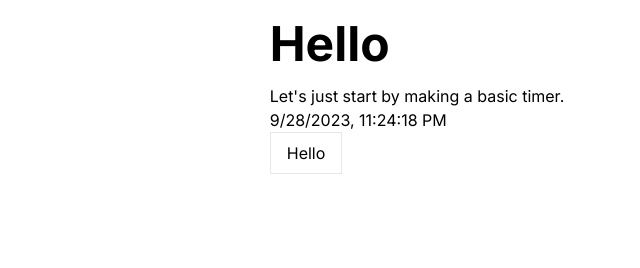
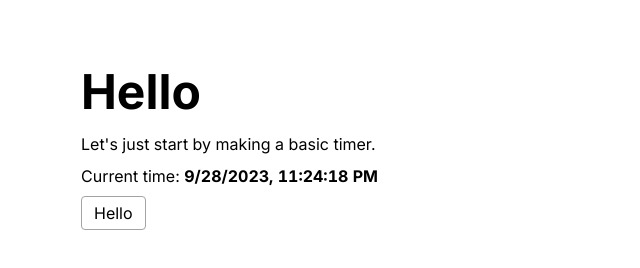
Before and after one commit to womogenes/backwards-timer, a website: page index.html in a window 1280 px wide. Shown: the whole page, without its empty margins (223-863 px from the left). Drawn offline with nearby package versions, Linux system fonts and the light colour scheme.

Commit message:
Start on the timer thing

```diff
--- a/css/input.css
+++ b/css/input.css
@@ -4,10 +4,14 @@
 
 @layer base {
   body {
-    font-family: 'Inter';
+    font-family: "Inter";
   }
 
-  h1, h2, h3, h4, h5 {
+  h1,
+  h2,
+  h3,
+  h4,
+  h5 {
     @apply font-bold;
     @apply mb-4;
   }
@@ -17,10 +21,11 @@
   }
 
   p {
-
+    @apply my-2;
   }
 
   button {
-    @apply border px-4 py-2;
+    @apply rounded border border-neutral-400 px-3 py-1;
+    @apply hover:bg-neutral-50;
   }
 }
--- a/index.html
+++ b/index.html
@@ -29,13 +29,19 @@
   </head>
 
   <body class="flex justify-center p-6 py-5">
-    <main>
+    <main class="w-full max-w-2xl mt-12">
       <h1>Hello</h1>
       <p>Let's just start by making a basic timer.</p>
 
-      <div>
-        <p x-data x-text="$store.date.toLocaleString()">Hi</p>
-      </div>
+      <p>
+        <span>Current time:</span>
+        <span
+          class="font-bold tabular-nums"
+          x-data
+          x-ref="timer-text"
+          x-text="$store.date.toLocaleString()"
+        ></span>
+      </p>
 
       <div>
         <button x-data @click="alert('hello')">Hello</button>
--- a/js/index.js
+++ b/js/index.js
@@ -1,4 +1,6 @@
-console.log('Hello!');
+const main = () => {
+  console.log('Hello');
+};
 
 // Global stores!
 document.addEventListener('alpine:init', () => {
```
Also changed, not shown: css/style.css, 1 other file.
